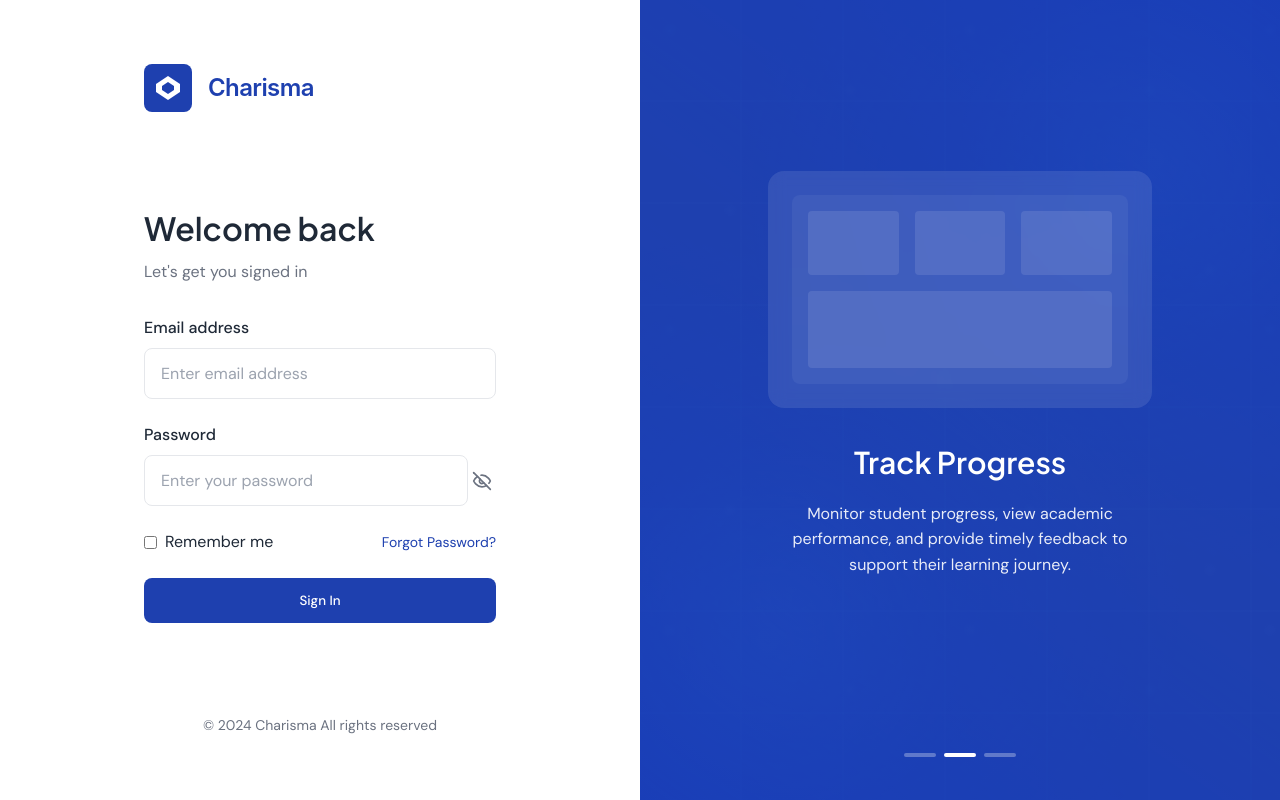
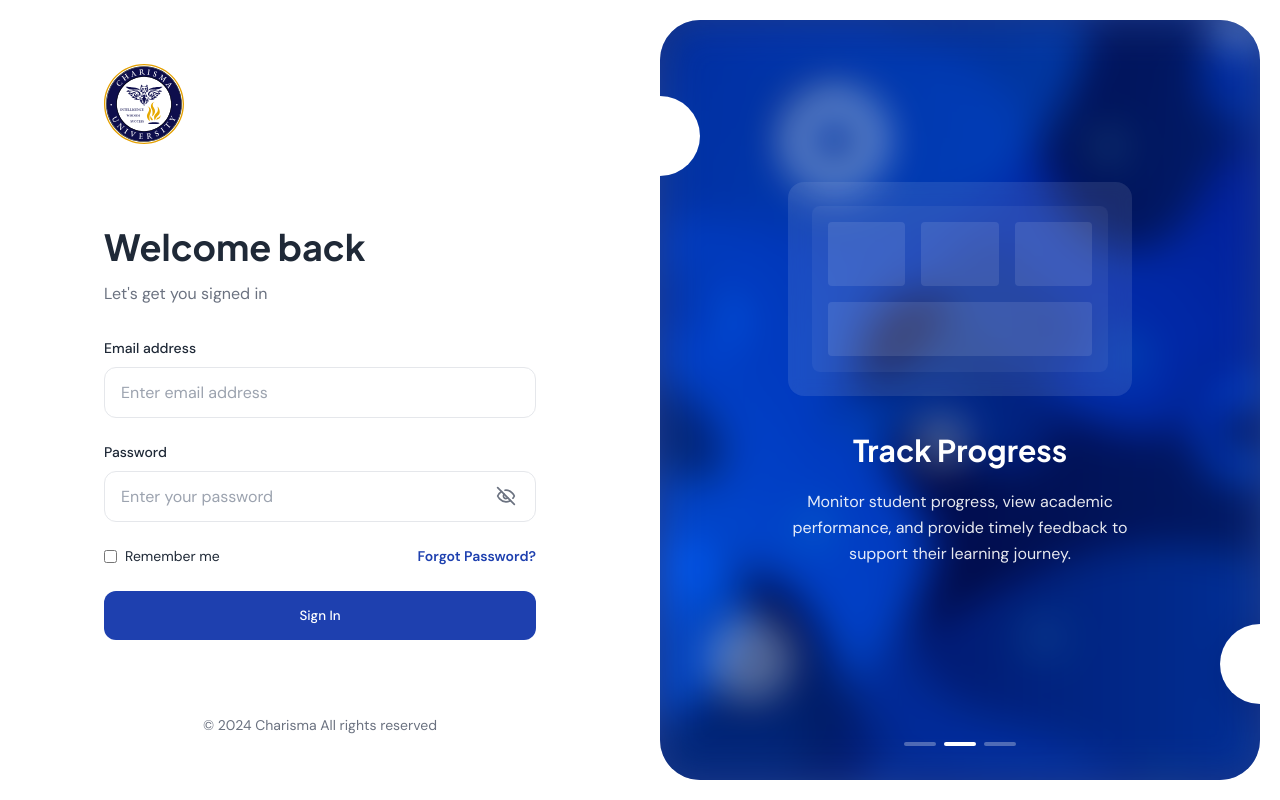
Before and after one commit to CUEngineering/CUCE_FE, a Nuxt app: page /login in a window 1280 px wide. Built offline with nearby package versions, Linux system fonts and the light colour scheme.

Commit message:
login page complete

```diff
--- a/assets/scss/_variables.scss
+++ b/assets/scss/_variables.scss
@@ -6,10 +6,20 @@ $error-color: #ef4444;
 $success-color: #10b981;
 
 // Typography
-$font-family: "Inter", -apple-system, BlinkMacSystemFont, "Segoe UI", Roboto,
-  sans-serif;
+$font-family: "DM Sans", sans-serif;
 $font-family-heading: "Plus Jakarta Sans", sans-serif;
-$font-family-body: "DM Sans", sans-serif;
+
+// Font Sizes
+$text-xs: 0.75rem; // 12px
+$text-sm: 0.875rem; // 14px
+$text-base: 1rem; // 16px
+$text-lg: 1.125rem; // 18px
+$text-xl: 1.25rem; // 20px
+$text-2xl: 1.5rem; // 24px
+$text-3xl: 1.875rem; // 30px
+$text-4xl: 2.25rem; // 36px
+$text-5xl: 3rem; // 48px
+$text-6xl: 3.75rem; // 60px
 
 // Breakpoints
 $breakpoint-sm: 640px;
--- a/assets/scss/main.scss
+++ b/assets/scss/main.scss
@@ -22,32 +22,10 @@ body {
   overflow-x: hidden;
 }
 
-// Form Elements
-input {
-  width: 100%;
-  padding: 0.75rem 1rem;
-  border: 1px solid $border-color;
-  border-radius: 0.5rem;
-  font-size: 1rem;
-  transition: border-color 0.2s ease;
-
-  &:focus {
-    outline: none;
-    border-color: $primary-color;
-  }
-}
-
 button {
   cursor: pointer;
   border: none;
-  border-radius: 0.5rem;
-  font-weight: 500;
   transition: all 0.2s ease;
-
-  &:disabled {
-    opacity: 0.7;
-    cursor: not-allowed;
-  }
 }
 
 // Utility Classes
--- a/components/Logo.vue
+++ b/components/Logo.vue
@@ -1,31 +1,29 @@
 <template>
   <div class="logo">
-    <svg
-      width="48"
-      height="48"
-      viewBox="0 0 48 48"
-      fill="none"
-      xmlns="http://www.w3.org/2000/svg"
-    >
-      <rect width="48" height="48" rx="8" fill="currentColor" />
-      <path d="M24 12L36 20V28L24 36L12 28V20L24 12Z" fill="white" />
-      <path d="M24 18L30 22V26L24 30L18 26V22L24 18Z" fill="currentColor" />
-    </svg>
-    <span class="logo-text">Charisma</span>
+    <img :src="logoIcon" alt="Charisma Logo" class="logo-icon" />
   </div>
 </template>
+
+<script>
+import logoIcon from "@/assets/images/CU_Logo.svg";
+
+export default {
+  data() {
+    return {
+      logoIcon: logoIcon,
+    };
+  },
+};
+</script>
 
 <style lang="scss" scoped>
 .logo {
   display: flex;
   align-items: center;
-  gap: 1rem;
-  color: $primary-color;
 
-  .logo-text {
-    font-size: 1.5rem;
-    font-weight: 600;
-    letter-spacing: -0.025em;
+  .logo-icon {
+    width: 80px;
+    height: 80px;
   }
 }
 </style>
--- a/components/ui/Button.vue
+++ b/components/ui/Button.vue
@@ -10,6 +10,9 @@
     @click="$emit('click', $event)"
   >
     <span v-if="loading" class="loading-spinner"></span>
+    <span v-if="$slots.icon" class="button-icon">
+      <slot name="icon" />
+    </span>
     <span :class="{ 'opacity-0': loading }">
       <slot />
     </span>
@@ -34,10 +37,10 @@ defineEmits<{
 .base-button {
   cursor: pointer;
   border: none;
-  border-radius: 0.5rem;
+  border-radius: 12px;
   font-weight: 500;
-  font-family: $font-family-body;
-  padding: 0.875rem;
+  font-family: $font-family;
+  padding: 16px 24px;
   transition: all 0.2s ease;
   position: relative;
   display: inline-flex;
@@ -81,6 +84,19 @@ defineEmits<{
   }
 }
 
+.button-icon {
+  display: inline-flex;
+  margin-right: 0.5rem;
+  width: 1rem;
+  height: 1rem;
+  align-items: center;
+
+  svg {
+    width: 100%;
+    height: 100%;
+  }
+}
+
 .loading-spinner {
   position: absolute;
   left: 50%;
--- a/components/ui/Carousel.vue
+++ b/components/ui/Carousel.vue
@@ -118,15 +118,15 @@ onUnmounted(() => {
   }
 
   h2 {
-    font-family: "Plus Jakarta Sans", sans-serif;
-    font-size: 1.875rem;
-    font-weight: 600;
+    font-family: $font-family-heading;
+    font-size: $text-3xl;
+    font-weight: 700;
     margin-bottom: 1rem;
     color: white;
   }
 
   p {
-    font-family: "DM Sans", sans-serif;
+    font-family: $font-family;
     margin-bottom: 2rem;
     opacity: 0.9;
     color: white;
--- a/components/ui/FormInput.vue
+++ b/components/ui/FormInput.vue
@@ -13,7 +13,10 @@
         :required="required"
         class="form-input"
       />
-      <slot name="button"></slot>
+
+      <div class="form-icon" v-if="$slots.button">
+        <slot name="button"></slot>
+      </div>
     </div>
   </div>
 </template>
@@ -36,36 +39,51 @@ defineEmits<{
 <style lang="scss" scoped>
 .form-field {
   width: 100%;
+  display: flex;
+  flex-direction: column;
+  gap: 8px;
 }
 
 .form-label {
   display: block;
-  margin-bottom: 0.5rem;
-  font-family: "DM Sans", sans-serif;
+  font-family: $font-family;
   font-weight: 500;
   color: $text-color;
+  font-size: $text-sm;
 }
 
 .input-wrapper {
   position: relative;
+}
 
-  &.with-button {
-    display: flex;
-    align-items: center;
+.form-icon {
+  position: absolute;
+  right: 1rem;
+  top: 50%;
+  transform: translateY(-50%);
+  // width: 1.5rem;
+  // height: 1.5rem;
+  // color: #9ca3af;
+  // cursor: pointer;
+  // background: none;
+  // border: none;
+  // padding: 0;
+  // display: flex;
+  // align-items: center;
+  // justify-content: center;
 
-    .form-input {
-      padding-right: 4rem;
-    }
-  }
+  // &:hover {
+  //   color: $primary-color;
+  // }
 }
 
 .form-input {
   width: 100%;
   padding: 0.875rem 1rem;
   border: 1px solid $border-color;
-  border-radius: 0.5rem;
-  font-family: "DM Sans", sans-serif;
-  font-size: 1rem;
+  border-radius: 12px;
+  font-family: $font-family;
+  font-size: $text-base;
   color: $text-color;
   transition: all 0.2s ease;
   background-color: white;
--- a/pages/login.vue
+++ b/pages/login.vue
@@ -70,6 +70,8 @@
       <div class="feature-content">
         <div class="gradient-blur"></div>
         <Carousel />
+        <div class="circles top-left-circle"></div>
+        <div class="circles bottom-right-circle"></div>
       </div>
     </div>
   </div>
@@ -124,7 +126,7 @@ const handleLogin = async () => {
   display: flex;
   flex-direction: column;
   height: 100%;
-  max-width: 480px;
+  max-width: 560px;
   margin: 0 auto;
   width: 100%;
 }
@@ -146,13 +148,13 @@ const handleLogin = async () => {
   margin-bottom: 2rem;
   h1 {
     font-family: $font-family-heading;
-    font-size: 2rem;
-    font-weight: 600;
+    font-size: $text-4xl;
+    font-weight: 700;
     color: $text-color;
     margin-bottom: 0.5rem;
   }
   p {
-    font-family: $font-family-body;
+    font-family: $font-family;
     color: #6b7280;
   }
 }
@@ -172,18 +174,19 @@ const handleLogin = async () => {
     display: flex;
     align-items: center;
     gap: 0.5rem;
-    font-family: $font-family-body;
-
+    font-family: $font-family;
+    font-size: $text-sm;
     input[type="checkbox"] {
       width: auto;
     }
   }
 
   .forgot-password {
-    font-family: $font-family-body;
+    font-family: $font-family;
     color: $primary-color;
     text-decoration: none;
-    font-size: 0.875rem;
+    font-size: $text-sm;
+    font-weight: 600;
     &:hover {
       text-decoration: underline;
     }
@@ -194,117 +197,62 @@ const handleLogin = async () => {
   flex-shrink: 0;
   text-align: center;
   color: #6b7280;
-  font-family: $font-family-body;
-  font-size: 0.875rem;
+  font-family: $font-family;
+  font-size: $text-sm;
   padding-bottom: 2rem;
 }
 
 .feature-content {
-  background: #1e40af; // Darker blue from the design
+  background: #1e3a8a;
   display: flex;
   align-items: center;
   justify-content: center;
   position: relative;
   overflow: hidden;
+  margin: 20px;
+  border-radius: 40px;
+
+  .circles {
+    position: absolute;
+    width: 80px;
+    height: 80px;
+    border-radius: 50%;
+    background: #ffffff;
+    z-index: 1;
+
+    &.top-left-circle {
+      top: 10%;
+      left: -40px;
+    }
+    &.bottom-right-circle {
+      bottom: 10%;
+      right: -40px;
+    }
+  }
 }
 
 .gradient-blur {
   position: absolute;
   inset: 0;
-  opacity: 0.9;
-  background: radial-gradient(
-      circle at 75% 25%,
-      rgba(96, 165, 250, 0.15) 0%,
-      transparent 50%
-    ),
-    radial-gradient(
-      circle at 25% 75%,
-      rgba(96, 165, 250, 0.15) 0%,
-      transparent 50%
-    ),
-    linear-gradient(35deg, rgba(37, 99, 235, 0.3) 0%, transparent 50%),
-    linear-gradient(215deg, rgba(37, 99, 235, 0.3) 0%, transparent 50%),
-    repeating-linear-gradient(
-      to right,
-      transparent 0px,
-      transparent 100px,
-      rgba(255, 255, 255, 0.03) 100px,
-      rgba(255, 255, 255, 0.03) 102px
-    ),
-    repeating-linear-gradient(
-      to bottom,
-      transparent 0px,
-      transparent 100px,
-      rgba(255, 255, 255, 0.03) 100px,
-      rgba(255, 255, 255, 0.03) 102px
-    );
-  mix-blend-mode: soft-light;
+  opacity: 0.95;
+  background: url("@/assets/images/BG_Image.png") center/cover no-repeat;
+  mix-blend-mode: normal;
   pointer-events: none;
+  filter: contrast(1.1) blur(20px);
+  transform-origin: center;
+  animation: float 0.8s ease-in-out infinite;
 }
 
-.gradient-blur::before {
-  content: "";
-  position: absolute;
-  inset: 0;
-  background: radial-gradient(
-      circle at 80% 20%,
-      rgba(255, 255, 255, 0.1) 0%,
-      transparent 25%
-    ),
-    radial-gradient(
-      circle at 20% 80%,
-      rgba(255, 255, 255, 0.1) 0%,
-      transparent 25%
-    );
-  opacity: 0.7;
-  pointer-events: none;
-}
-
-.gradient-blur::after {
-  content: "";
-  position: absolute;
-  inset: 0;
-  background-image: radial-gradient(
-      circle at 70% 30%,
-      rgba(255, 255, 255, 0.08) 0%,
-      transparent 8px
-    ),
-    radial-gradient(
-      circle at 30% 70%,
-      rgba(255, 255, 255, 0.08) 0%,
-      transparent 8px
-    ),
-    radial-gradient(
-      circle at 40% 40%,
-      rgba(255, 255, 255, 0.08) 0%,
-      transparent 8px
-    ),
-    radial-gradient(
-      circle at 60% 60%,
-      rgba(255, 255, 255, 0.08) 0%,
-      transparent 8px
-    );
-  background-size: 300px 300px;
-  background-position: 0 0, 0 0, 150px 150px, 150px 150px;
-  background-repeat: repeat;
-  opacity: 0.5;
-  pointer-events: none;
-}
-
-@keyframes pulse {
+@keyframes float {
   0% {
-    opacity: 0.8;
+    transform: translateY(0) scale(1) rotate(0deg);
   }
   50% {
-    opacity: 1;
+    transform: translateY(-8px) scale(1.01) rotate(1deg);
   }
   100% {
-    opacity: 0.8;
+    transform: translateY(0) scale(1) rotate(0deg);
   }
-}
-
-.gradient-blur {
-  animation: pulse 12s ease-in-out infinite;
 }
 
 .toggle-password {
```
Also changed, not shown: assets/images/BG_Image.png (added), assets/images/CU_Logo.svg (added), public/avatars/placeholder.txt (deleted).
